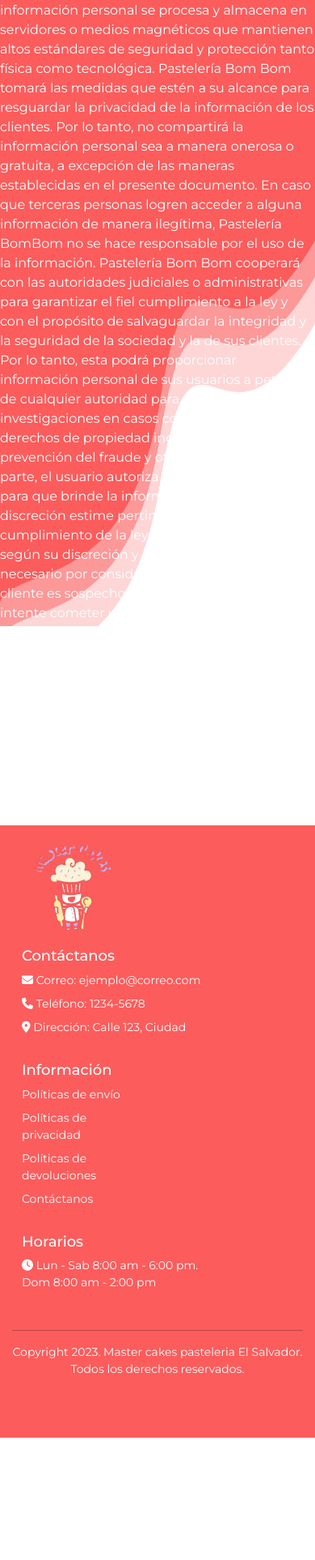
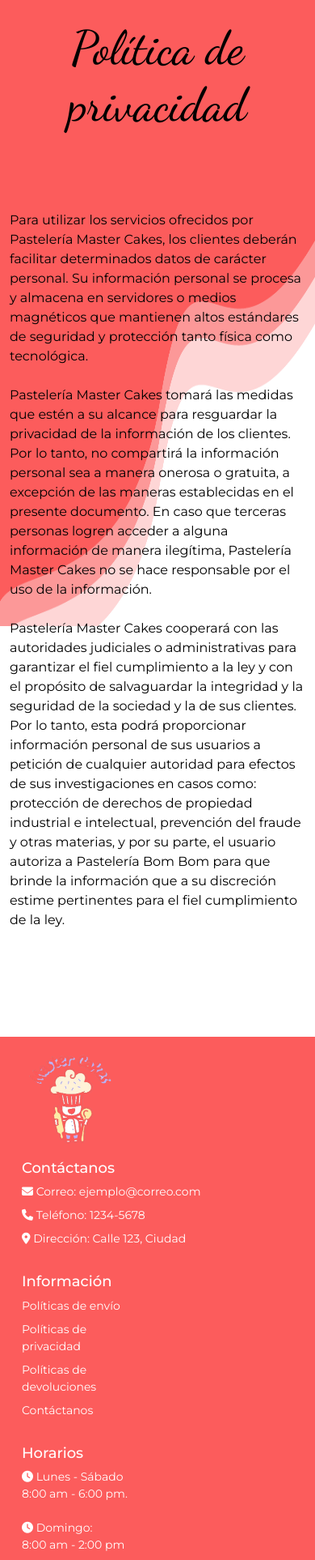
Before and after one commit to cruzito-rar/master-cakes-app, a React (Create React App) app: page /privacy-policy in a window 390 px wide. Shown: the part 71-1997 px from the top of the page at 81% size. Before the commit the page ends 1846 px from the top, so only its background shows below. Built offline with nearby package versions, Linux system fonts and the light colour scheme.

Commit message:
Ajustes de medidas en footer

```diff
--- a/src/App.js
+++ b/src/App.js
@@ -17,7 +17,7 @@
      <Route path='/about' Component={About}/>
      <Route path='/privacy-policy' Component={Privacy}/>
     </Routes>
-    <Footer/>
+   <Footer/>
   </Router>
  );
 }
--- a/src/components/navigation/Footer.jsx
+++ b/src/components/navigation/Footer.jsx
@@ -30,7 +30,8 @@
       <div className="col-md-2 mb-3 mb-md-0">
         <ul className="list-unstyled">
           <h3> Horarios </h3>
-          <li> <i className="fas fa-clock"> </i> Lun - Sab 8:00 am - 6:00 pm. <br/> Dom 8:00 am - 2:00 pm </li>
+          <li> <i className="fas fa-clock"> </i> Lunes - Sábado <br/> 8:00 am - 6:00 pm. <br/> <br/>
+          <i className="fas fa-clock"> </i> Domingo: <br/> 8:00 am - 2:00 pm </li>
         </ul>
       </div>
     </div>
--- a/src/components/pages/About.jsx
+++ b/src/components/pages/About.jsx
@@ -5,9 +5,9 @@
  return (
   <div className="container my-5">
    <div className="row justify-content-center">
-    <div className="col-md-6">
+    <div className="col-md-7">
      <h1 className="text-center mb-2 my-5">Sobre nosotros</h1>
-      <p className="lead text-center"> “Del horno a tu mesa, el mejor sabor en cada pieza” </p>
+      <p className="text text-center"> “Del horno a tu mesa, el mejor sabor en cada pieza” </p>
       <p> Somos una pastelería que se dedica a crear deliciosos postres y pasteles. Nuestra historia comenzó hace en el departamento de La Libertad, El Salvador, esto, cuando un grupo de estudiantes decidió unir su pasión por la cocina y la repostería para crear una empresa familiar. <br/>
       Desde entonces, nos hemos esforzado por utilizar solo los mejores ingredientes y técnicas tradicionales para elaborar productos de alta calidad y sabor excepcional. Nos preocupamos por cada detalle en la elaboración de nuestros postres y pasteles, desde la selección de los ingredientes hasta la presentación final.
       <br/> <br/>
--- a/src/components/pages/Privacy.jsx
+++ b/src/components/pages/Privacy.jsx
@@ -2,14 +2,17 @@
 
 const Privacy = () => {
  return (
-  <p>
-   Para utilizar los servicios ofrecidos por Pastelería Master Cakes, los clientes deberán facilitar determinados datos de carácter personal. Su información personal se procesa y almacena en servidores o medios magnéticos que mantienen altos estándares de seguridad y protección tanto física como tecnológica.
-
-Pastelería Bom Bom tomará las medidas que estén a su alcance para resguardar la privacidad de la información de los clientes. Por lo tanto, no compartirá la información personal sea a manera onerosa o gratuita, a excepción de las maneras establecidas en el presente documento. En caso que terceras personas logren acceder a alguna información de manera ilegítima, Pastelería BomBom no se hace responsable por el uso de la información.
-
-Pastelería Bom Bom cooperará con las autoridades judiciales o administrativas para garantizar el fiel cumplimiento a la ley y con el propósito de salvaguardar la integridad y la seguridad de la sociedad y la de sus clientes. Por lo tanto, esta podrá proporcionar información personal de sus usuarios a petición de cualquier autoridad para efectos de sus investigaciones en casos como: protección de derechos de propiedad industrial e intelectual, prevención del fraude y otras materias, y por su parte, el usuario autoriza a Pastelería Bom Bom para que brinde la información que a su discreción estime pertinentes para el fiel cumplimiento de la ley.
-Pastelería Bom Bom según su discreción y cuando lo considere necesario por considerar que la actividad de un cliente es sospechosa o hayan indicios de que intente cometer un delito o perjudicar a una persona, podrá proporcionar información personal de un usuario a otros usuarios o a terceros para hacer cumplir los las políticas y con la finalidad de cooperar con la ejecución y cumplimiento de la ley. Esta facultad será ejercida por Pastelería Bom Bom independientemente que exista o no una orden judicial o administrativa al efecto.
-  </p>
+ <div>
+  <div className="container my-5">
+   <div className="row justify-content-center">
+    <div className="col-md-9">
+     <h1 className="text-center mt-5 my-5"> Política de privacidad </h1>
+     <p className="mt-5 pt-5 mb-5">
+   Para utilizar los servicios ofrecidos por Pastelería Master Cakes, los clientes deberán facilitar determinados datos de carácter personal. Su información personal se procesa y almacena en servidores o medios magnéticos que mantienen altos estándares de seguridad y protección tanto física como tecnológica. <br /> <br /> Pastelería Master Cakes tomará las medidas que estén a su alcance para resguardar la privacidad de la información de los clientes. Por lo tanto, no compartirá la información personal sea a manera onerosa o gratuita, a excepción de las maneras establecidas en el presente documento. En caso que terceras personas logren acceder a alguna información de manera ilegítima, Pastelería Master Cakes no se hace responsable por el uso de la información. <br /> <br />  Pastelería Master Cakes cooperará con las autoridades judiciales o administrativas para garantizar el fiel cumplimiento a la ley y con el propósito de salvaguardar la integridad y la seguridad de la sociedad y la de sus clientes. Por lo tanto, esta podrá proporcionar información personal de sus usuarios a petición de cualquier autoridad para efectos de sus investigaciones en casos como: protección de derechos de propiedad industrial e intelectual, prevención del fraude y otras materias, y por su parte, el usuario autoriza a Pastelería Bom Bom para que brinde la información que a su discreción estime pertinentes para el fiel cumplimiento de la ley. </p>
+    </div>
+   </div>
+  </div>
+ </div>
  )
 }
 
--- a/src/components/styles/About.css
+++ b/src/components/styles/About.css
@@ -1,12 +1,20 @@
 h1, p {
- color: #FFFFFF;
+ color: #000000;
+}
+
+h1 {
+ font-family: 'Dancing Script';
+ font-size: 58px;
 }
 
 p {
  padding-bottom: 41.74px;
 }
 
-p:nth-child(3) {
- color: #000000;
- font-weight: 600;
+footer {
+ margin-top: -6px;
 }
+
+.text {
+ margin-top: 46px;
+}
--- a/src/components/styles/Footer.css
+++ b/src/components/styles/Footer.css
@@ -22,3 +22,11 @@
 footer ul li a:hover {
  color: #333333;
 }
+
+footer p {
+ color: #FFFFFF;
+}
+
+.footer-end {
+ margin-top: 20px;
+}
```
Also changed, not shown: public/bg.svg (added).
